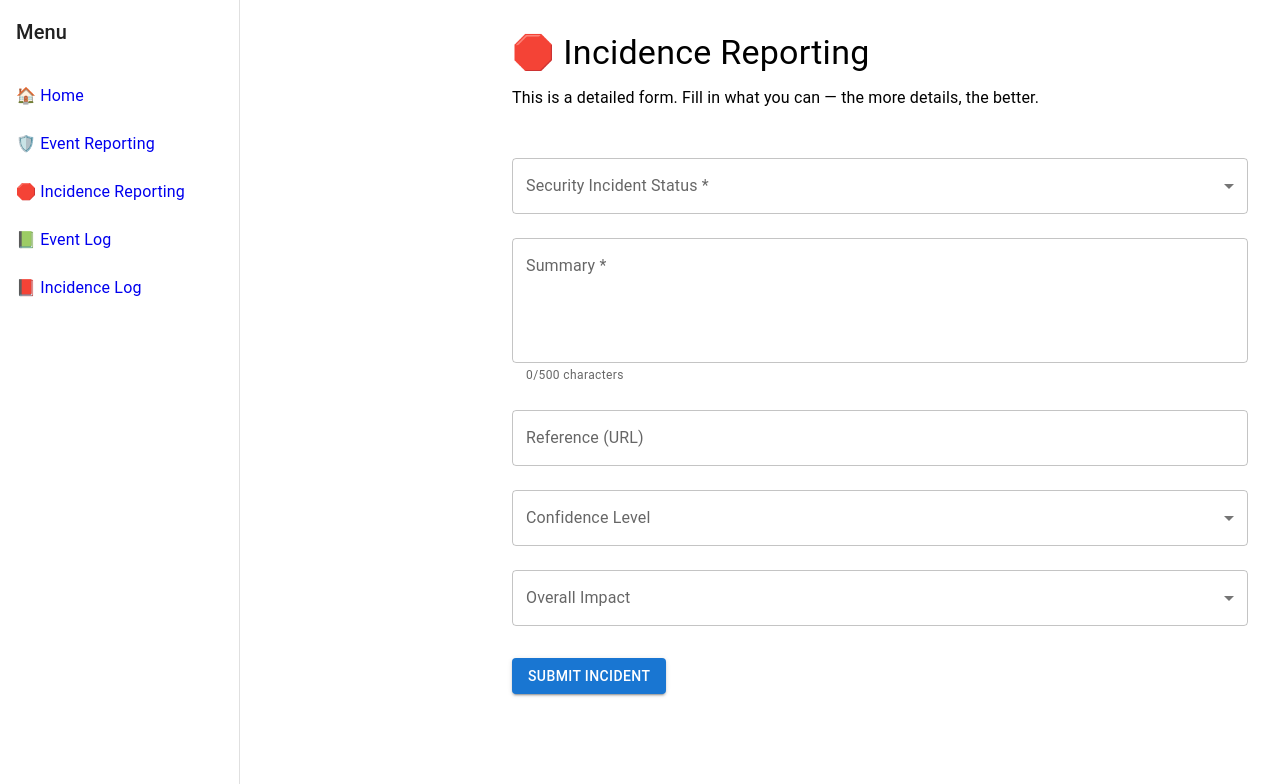
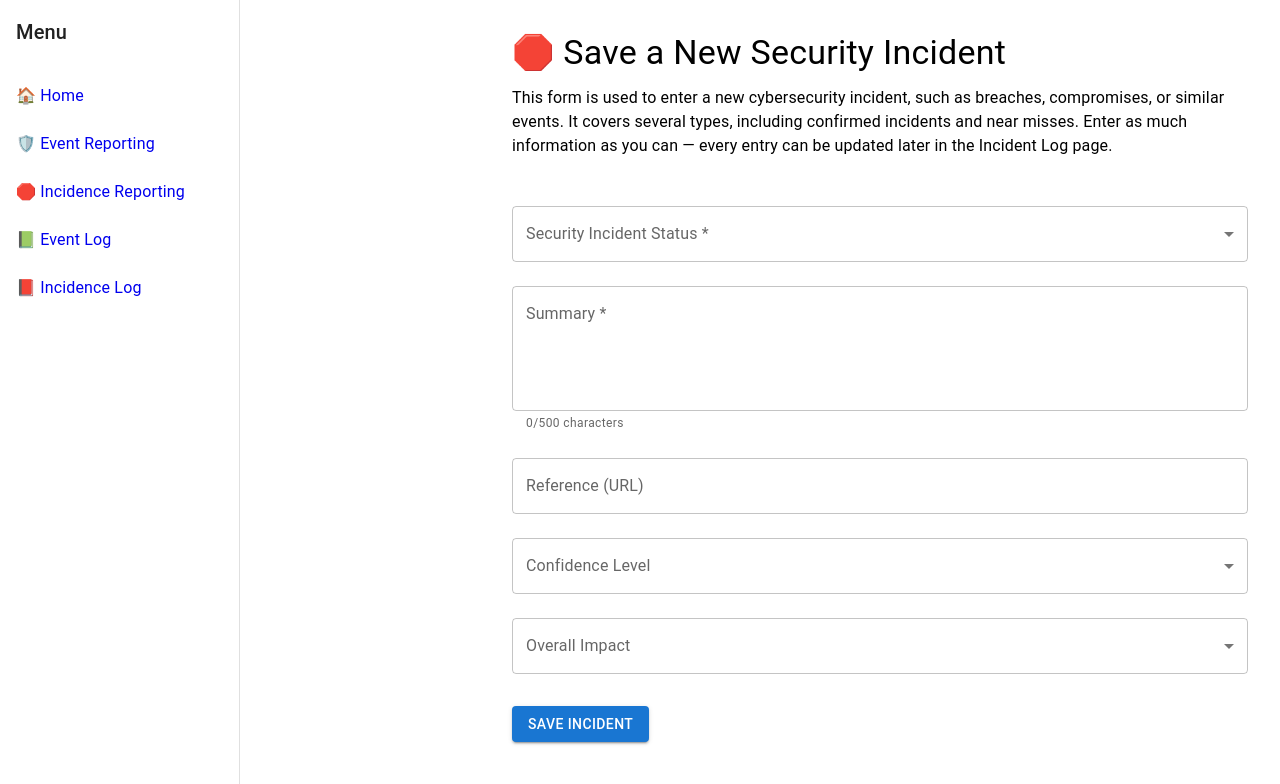
Before and after one commit to JoSt1703/positive_incidence_reporting, a React (Vite) app: page /negative-entry in a window 1280 px wide. Shown: the top 784 px of the page. Built offline with nearby package versions, Linux system fonts and the light colour scheme.

Commit message:
cleabup home page

```diff
--- a/src/pages/Home.jsx
+++ b/src/pages/Home.jsx
@@ -1,18 +1,22 @@
-import { useEffect, useState } from 'react'
+import { Box, Typography } from '@mui/material'
+import { useState, useEffect } from 'react'
 import ReactMarkdown from 'react-markdown'
 
 export default function Home() {
-  const [markdown, setMarkdown] = useState('Loading...')
+  const [content, setContent] = useState('')
 
   useEffect(() => {
     fetch('/HomePageContent.md')
       .then((res) => res.text())
-      .then(setMarkdown)
+      .then(setContent)
   }, [])
 
   return (
-    <div style={{ maxWidth: '800px' }}>
-      <ReactMarkdown>{markdown}</ReactMarkdown>
-    </div>
+    <Box sx={{ maxWidth: '800px', mx: 'auto', mt: 4 }}>
+      <Typography variant="h4" gutterBottom>
+        Positive Incidence Reporting
+      </Typography>
+      <ReactMarkdown>{content}</ReactMarkdown>
+    </Box>
   )
 }
--- a/src/pages/NegativeEntry.jsx
+++ b/src/pages/NegativeEntry.jsx
@@ -12,9 +12,9 @@ import {
 
 const incidentStatusOptions = [
   { label: 'Confirmed - A verified security incident', value: 'Confirmed' },
-  { label: 'False Positive - Mistakenly flagged', value: 'False Positive' },
-  { label: 'Near Miss - No compromise occurred', value: 'Near Miss' },
-  { label: 'Suspected - Unverified incident', value: 'Suspected' }
+  { label: 'False Positive - An event mistakenly flagged as an incident', value: 'False Positive' },
+  { label: 'Near Miss - An attack that did not compromise assets', value: 'Near Miss' },
+  { label: 'Suspected - A potential but unverified incident', value: 'Suspected' }
 ]
 
 const confidenceLevels = ['High', 'Medium', 'Low', 'None']
@@ -41,10 +41,10 @@ export default function NegativeEntry() {
   return (
     <Box sx={{ maxWidth: 800 }}>
       <Typography variant="h4" gutterBottom>
-        🛑 Incidence Reporting
+        🛑 Save a New Security Incident
       </Typography>
       <Typography variant="body1" gutterBottom>
-        This is a detailed form. Fill in what you can — the more details, the better.
+      This form is used to enter a new cybersecurity incident, such as breaches, compromises, or similar events. It covers several types, including confirmed incidents and near misses. Enter as much information as you can — every entry can be updated later in the Incident Log page.
       </Typography>
 
       <Box component="form" onSubmit={handleSubmit(onSubmit)} noValidate sx={{ mt: 4 }}>
@@ -139,7 +139,7 @@ export default function NegativeEntry() {
 
         <Box sx={{ mt: 3 }}>
           <Button variant="contained" type="submit">
-            Submit Incident
+            Save Incident
           </Button>
         </Box>
       </Box>
```
